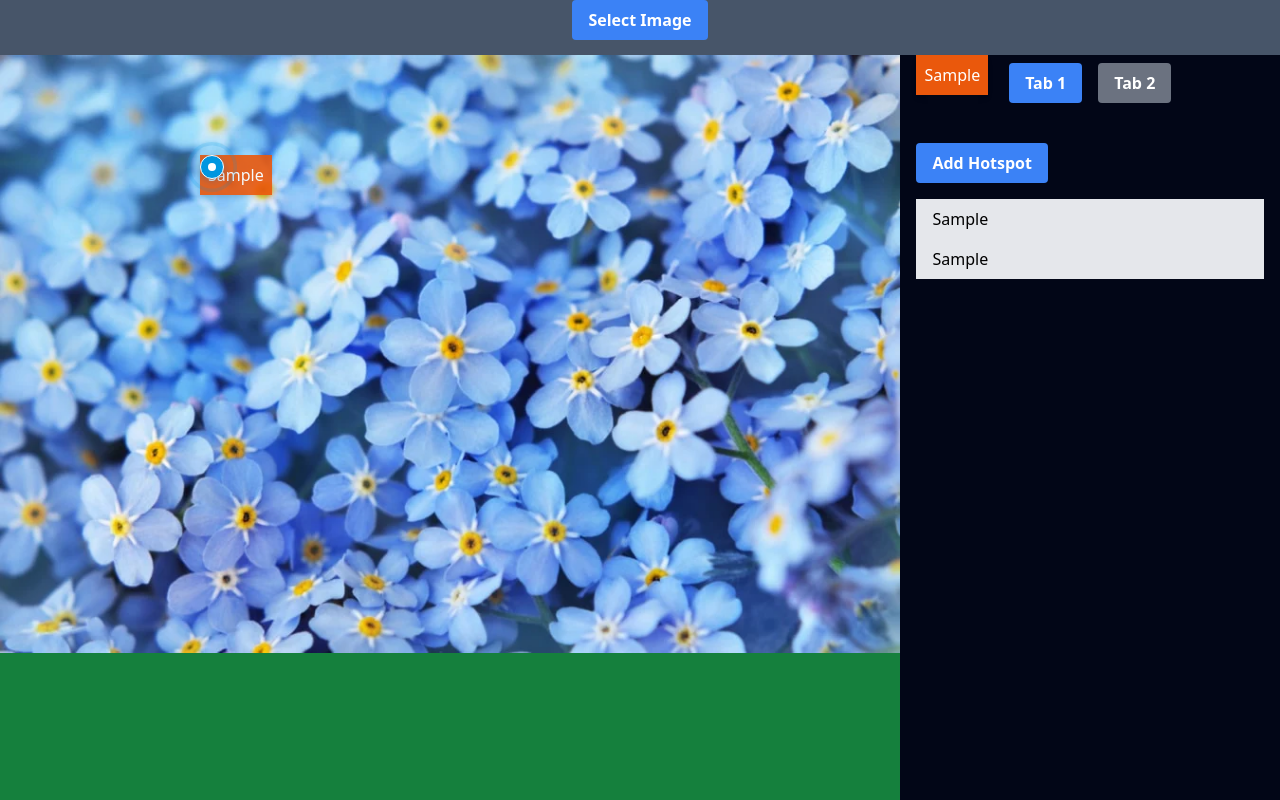
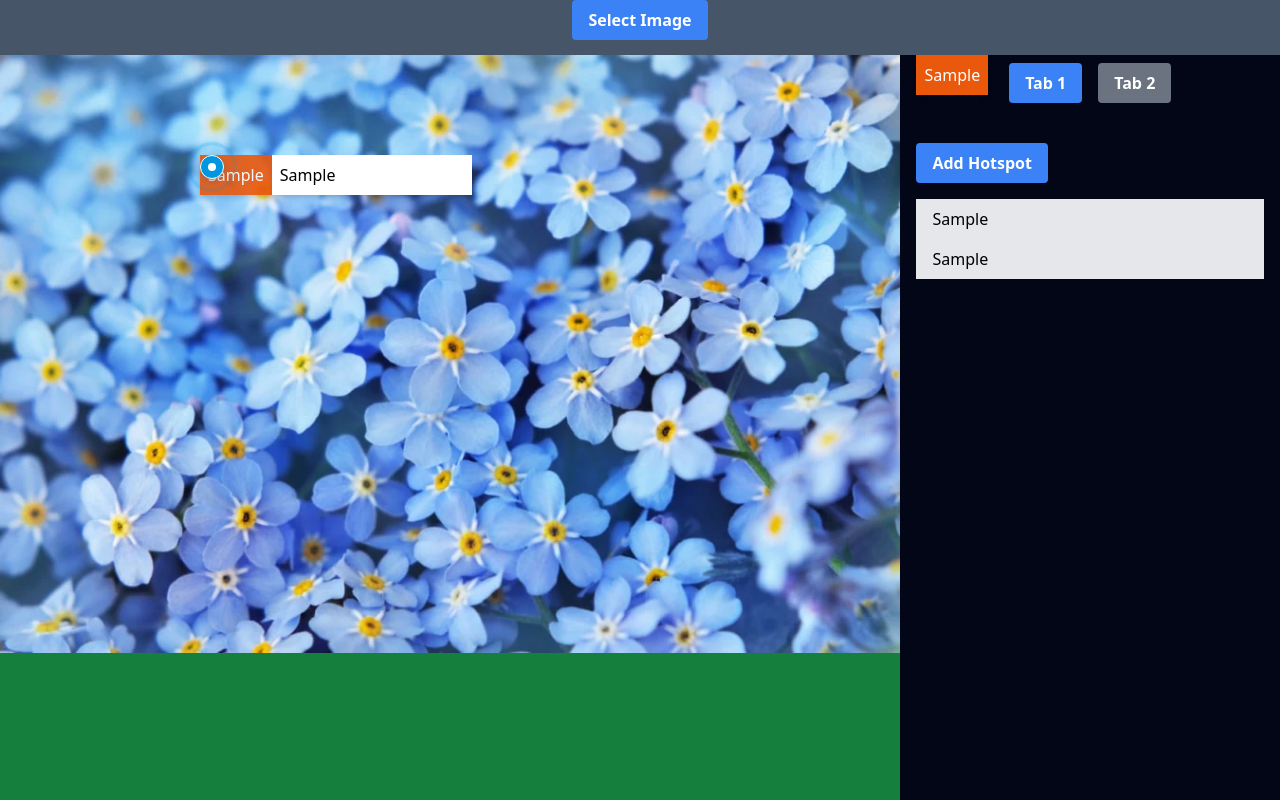
Before and after one commit to shdanesh2024/hot143rect, a React (Vite) app: page / in a window 1280 px wide. Both pictures are taken after typing "Sample", "Sample" into the empty fields and a click on the button "Add Hotspot". Built offline with nearby package versions, Linux system fonts and the light colour scheme.

Commit message:
description wordks somehow

```diff
--- a/src/componnets/CanvasContainer.jsx
+++ b/src/componnets/CanvasContainer.jsx
@@ -4,6 +4,7 @@ import { useHotSpotStore } from "../store/store";
 import Line from "./line";
 import Label from "./label";
 import BlueMarker from "./blueMarker";
+import Description from "./description";
 
 function CanvasContainer({ imageSize }) {
   const hotSpots = useHotSpotStore((state) => state.hotSpots);
@@ -41,6 +42,13 @@ function CanvasContainer({ imageSize }) {
           text={hotSpot.label.text}
         />
       ))}
+      {hotSpots.map((hotSpot) => (
+        <Description
+          key={hotSpot.uuid}
+
+          hotSpot={hotSpot}
+        />
+      ))}
     </div>
   );
 }
--- a/src/componnets/description.jsx
+++ b/src/componnets/description.jsx
@@ -3,19 +3,44 @@ import { useState, useEffect, useCallback } from "react";
 function Description({ hotSpot }) {
   const [position, setPosition] = useState({ x: 0, y: 0 });
 
-    const handleUpdate = useCallback(() => {
-        setPosition({ x: hotSpot.description.x, y: hotSpot.description.y });
-    }, [hotSpot.description.x, hotSpot.description.y]);
+  const updatePosition = useCallback(() => {
+    // Find the Label element by ID
+    const labelElement = document.getElementById(`label-${hotSpot.uuid}`);
+    const canvasContainer = document.querySelector('.canvasContainer'); // Parent container
+
+    if (labelElement && canvasContainer) {
+      const labelRect = labelElement.getBoundingClientRect(); // Get label dimensions and position
+      const containerRect = canvasContainer.getBoundingClientRect(); // Get canvas container position
+
+      const x = labelRect.right; // X position to the right of the label
+      const y = labelRect.top - containerRect.top; // Y position adjusted relative to parent container
+
+      setPosition({ x, y });
+    }
+  }, [hotSpot.uuid]);
 
   useEffect(() => {
-        hotSpot.addObserver({ update: handleUpdate });
+    // Update position when component mounts or when hotSpot updates
+    updatePosition();
+    hotSpot.addObserver({ update: updatePosition });
     return () => {
-            hotSpot.removeObserver({ update: handleUpdate });
+      hotSpot.removeObserver({ update: updatePosition });
     };
-    }, [hotSpot, handleUpdate]);
+  }, [hotSpot, updatePosition]);
 
   return (
-        <div style={{ top: position.y, left: position.x }} className="absolute">Description</div>
+    <div
+      style={{
+        top: `${position.y}px`,
+        left: `${position.x}px`,
+        width: '200px', // Fixed width for description
+        backgroundColor: 'white', // White background
+        position: 'absolute', // Make it absolute to allow positioning
+      }}
+      className="p-2 text-black shadow-md select-none"
+    >
+      {hotSpot.description.text || 'No Description'} {/* Display description text or fallback */}
+    </div>
   );
 }
 
```
Lines whose indentation alone changed are shown as unchanged.
